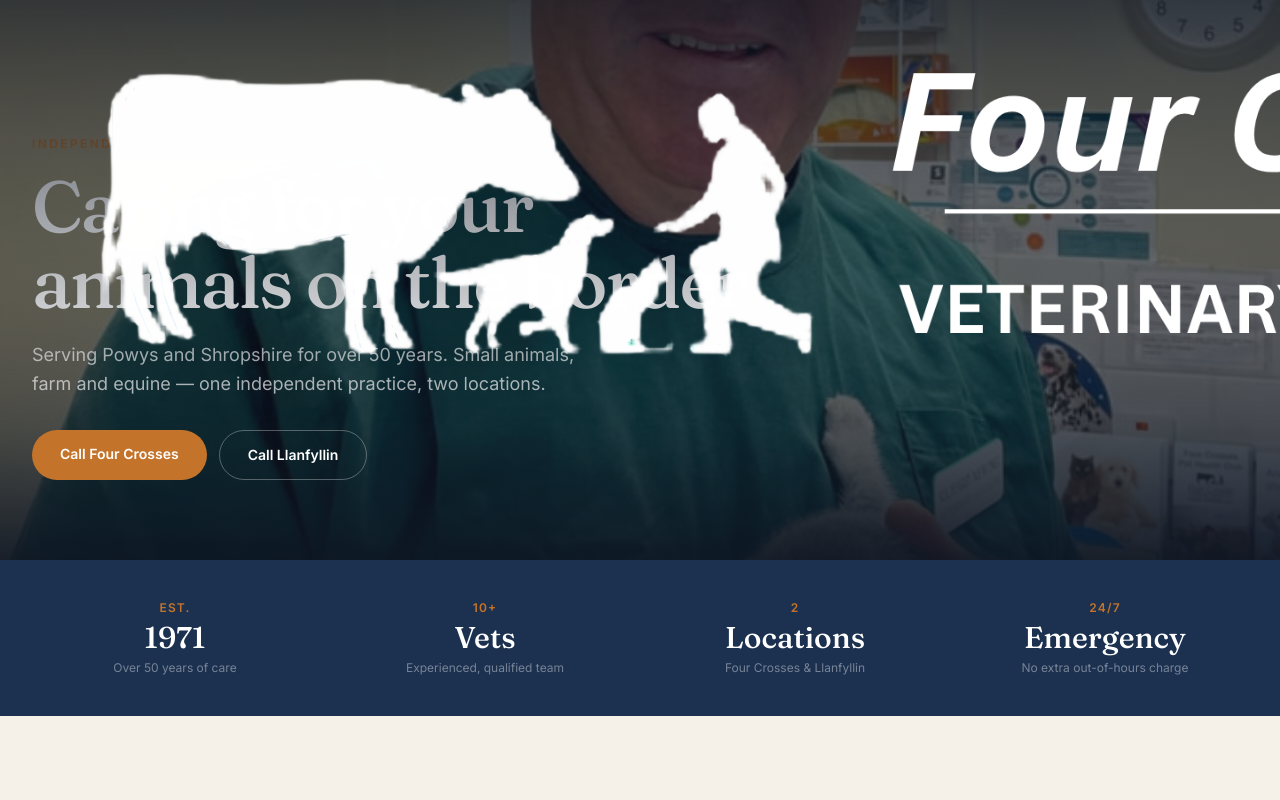
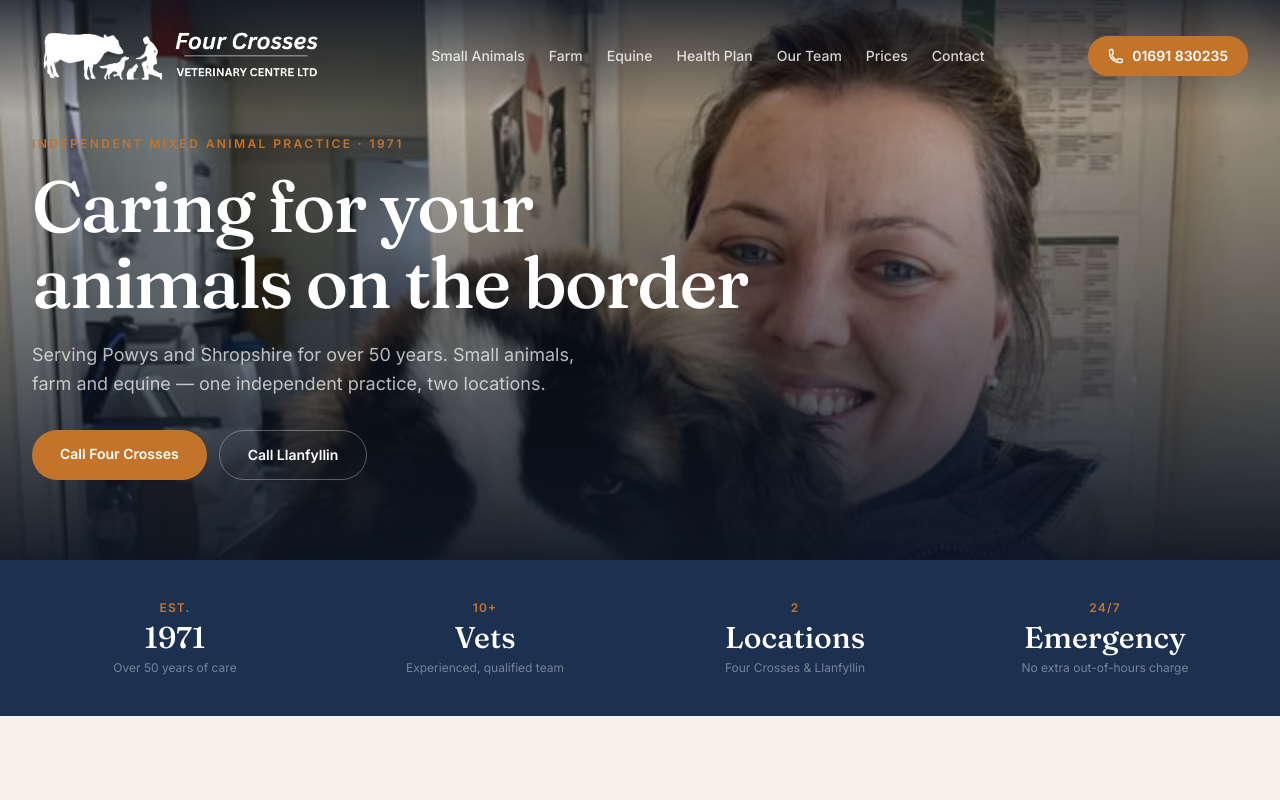
Before and after one commit to robinjfknight-ai/four-crosses-vets-fcv7, a Next.js app: page / in a window 1280 px wide. Shown: the top 800 px of the page. Built offline with nearby package versions, Linux system fonts and the light colour scheme.

Commit message:
Logo h-16/h-28 header; homepage hero -> becca+puppy; fix all hero positions; reset page padding

```diff
--- a/src/app/contact/page.tsx
+++ b/src/app/contact/page.tsx
@@ -12,7 +12,7 @@
   return (
     <>
       {/* Header */}
-      <section className="bg-navy pt-[28rem] pb-20">
+      <section className="bg-navy pt-36 pb-20">
         <div className="mx-auto max-w-7xl px-5 sm:px-8">
           <p className="text-xs font-semibold uppercase tracking-[0.2em] text-copper">Get in touch</p>
           <h1 className="mt-4 text-white" style={{ fontSize: "3.5rem", lineHeight: "3.75rem" }}>
--- a/src/app/health-plan/page.tsx
+++ b/src/app/health-plan/page.tsx
@@ -76,7 +76,7 @@
   return (
     <>
       {/* Hero */}
-      <section className="bg-navy pt-[28rem] pb-20">
+      <section className="bg-navy pt-36 pb-20">
         <div className="mx-auto max-w-7xl px-5 sm:px-8">
           <p className="text-xs font-semibold uppercase tracking-[0.2em] text-copper">Four Crosses Pet Health Club</p>
           <h1 className="mt-4 max-w-3xl text-white" style={{ fontSize: "3.5rem", lineHeight: "3.75rem" }}>
--- a/src/app/page.tsx
+++ b/src/app/page.tsx
@@ -48,10 +48,10 @@
       <section className="relative flex min-h-[70vh] flex-col items-start justify-end pb-20">
         {/* eslint-disable-next-line @next/next/no-img-element */}
         <img
-          src="/images/hero-rich.jpg"
-          alt="Veterinary surgeon with a patient"
+          src="/images/hero-becca.jpg"
+          alt="Veterinary surgeon holding a Saint Bernard puppy"
           className="absolute inset-0 h-full w-full object-cover"
-          style={{ objectPosition: "center 55%" }}
+          style={{ objectPosition: "center 15%" }}
         />
         <div className="absolute inset-0 bg-gradient-to-t from-dark/95 via-dark/50 to-dark/10" />
         <div className="relative mx-auto w-full max-w-7xl px-5 sm:px-8">
--- a/src/app/prices/page.tsx
+++ b/src/app/prices/page.tsx
@@ -79,7 +79,7 @@
   return (
     <>
       {/* Header */}
-      <section className="bg-navy pt-[28rem] pb-20">
+      <section className="bg-navy pt-36 pb-20">
         <div className="mx-auto max-w-7xl px-5 sm:px-8">
           <p className="text-xs font-semibold uppercase tracking-[0.2em] text-copper">Transparent pricing</p>
           <h1 className="mt-4 text-white" style={{ fontSize: "3.5rem", lineHeight: "3.75rem" }}>
--- a/src/app/small-animals/page.tsx
+++ b/src/app/small-animals/page.tsx
@@ -16,10 +16,10 @@
       <section className="relative flex min-h-[65vh] flex-col items-start justify-end pb-20">
         {/* eslint-disable-next-line @next/next/no-img-element */}
         <img
-          src="/images/hero-becca.jpg"
-          alt="Veterinary surgeon with a large dog"
+          src="/images/hero-rich.jpg"
+          alt="Veterinary surgeon with a small animal patient"
           className="absolute inset-0 h-full w-full object-cover"
-          style={{ objectPosition: "center 35%" }}
+          style={{ objectPosition: "center 30%" }}
         />
         <div className="absolute inset-0 bg-gradient-to-t from-dark/90 via-dark/40 to-dark/5" />
         <div className="relative mx-auto w-full max-w-7xl px-5 sm:px-8">
--- a/src/app/team/page.tsx
+++ b/src/app/team/page.tsx
@@ -45,10 +45,10 @@
       <section className="relative flex min-h-[55vh] flex-col items-start justify-end pb-20">
         {/* eslint-disable-next-line @next/next/no-img-element */}
         <img
-          src="/images/hero-rich.jpg"
-          alt="Four Crosses vet team"
+          src="/images/team/richard-newing.jpg"
+          alt="Four Crosses vet in the Powys countryside"
           className="absolute inset-0 h-full w-full object-cover"
-          style={{ objectPosition: "center 55%" }}
+          style={{ objectPosition: "center 30%" }}
         />
         <div className="absolute inset-0 bg-gradient-to-t from-dark/92 via-dark/50 to-dark/10" />
         <div className="relative mx-auto w-full max-w-7xl px-5 sm:px-8">
--- a/src/components/site-footer.tsx
+++ b/src/components/site-footer.tsx
@@ -36,7 +36,7 @@
                 width={500}
                 height={208}
                 style={{ filter: "invert(1)" }}
-                className="h-96 w-auto object-contain mix-blend-screen opacity-90"
+                className="h-16 w-auto object-contain mix-blend-screen opacity-90"
               />
             </Link>
             <p className="mt-4 text-sm leading-relaxed text-white/50">
--- a/src/components/site-header.tsx
+++ b/src/components/site-header.tsx
@@ -24,7 +24,7 @@
           : "bg-gradient-to-b from-dark/80 to-transparent"
       }`}
     >
-      <div className="mx-auto flex py-5 max-w-7xl items-center justify-between px-5 sm:px-8">
+      <div className="mx-auto flex h-28 max-w-7xl items-center justify-between px-5 sm:px-8">
         {/* Logo */}
         <Link href="/" className="shrink-0">
           <img
@@ -33,7 +33,7 @@
             width={500}
             height={208}
             style={{ filter: "invert(1)" }}
-            className="h-96 w-auto object-contain mix-blend-screen"
+            className="h-16 w-auto object-contain mix-blend-screen"
           />
         </Link>
 
```
